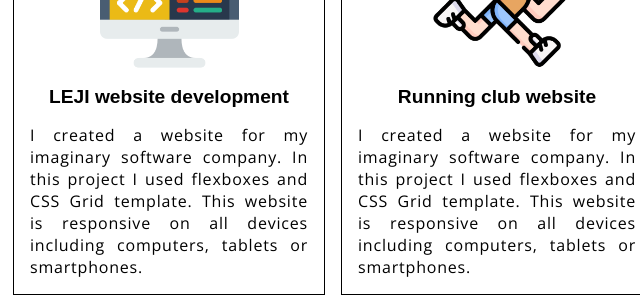
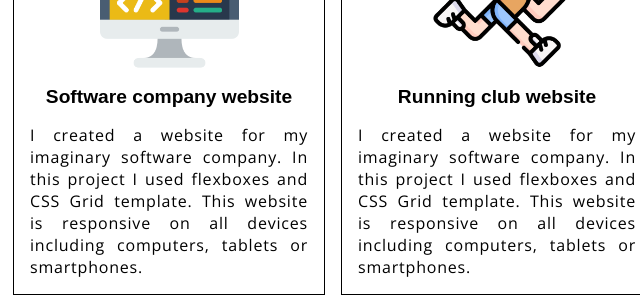
Before and after one commit to jirischlimbach/personal_portfolio_project, a plain HTML site: page index.html in a window 1280 px wide. Shown: the part 538-834 px from the top of the page, 143-783 px from the left. Drawn offline with nearby package versions, Linux system fonts and the light colour scheme; a web font is replaced by a local one.

Commit message:
edited index.html

```diff
--- a/index.html
+++ b/index.html
@@ -43,7 +43,7 @@
         <div class="grid_projects">
             <div class="project_card">
                 <img src="./images/coding.png" alt="">
-                <h2>LEJI website development</h2>
+                <h2>Software company website</h2>
                 <p>I created a website for my imaginary software company. In this project I used flexboxes and CSS Grid template. This website is responsive on all devices including computers, tablets or smartphones.</p>
             </div>
             <div class="project_card">
```
